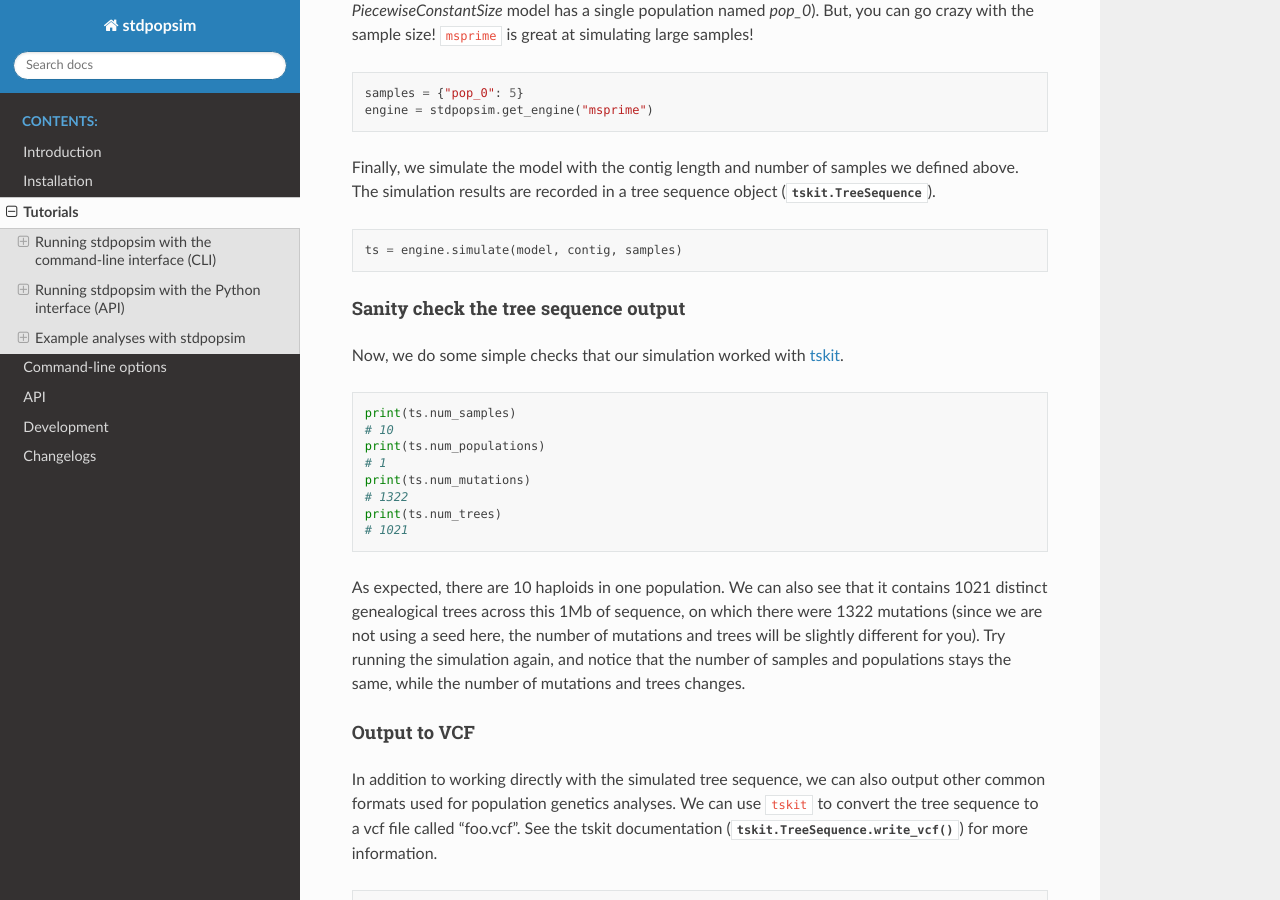
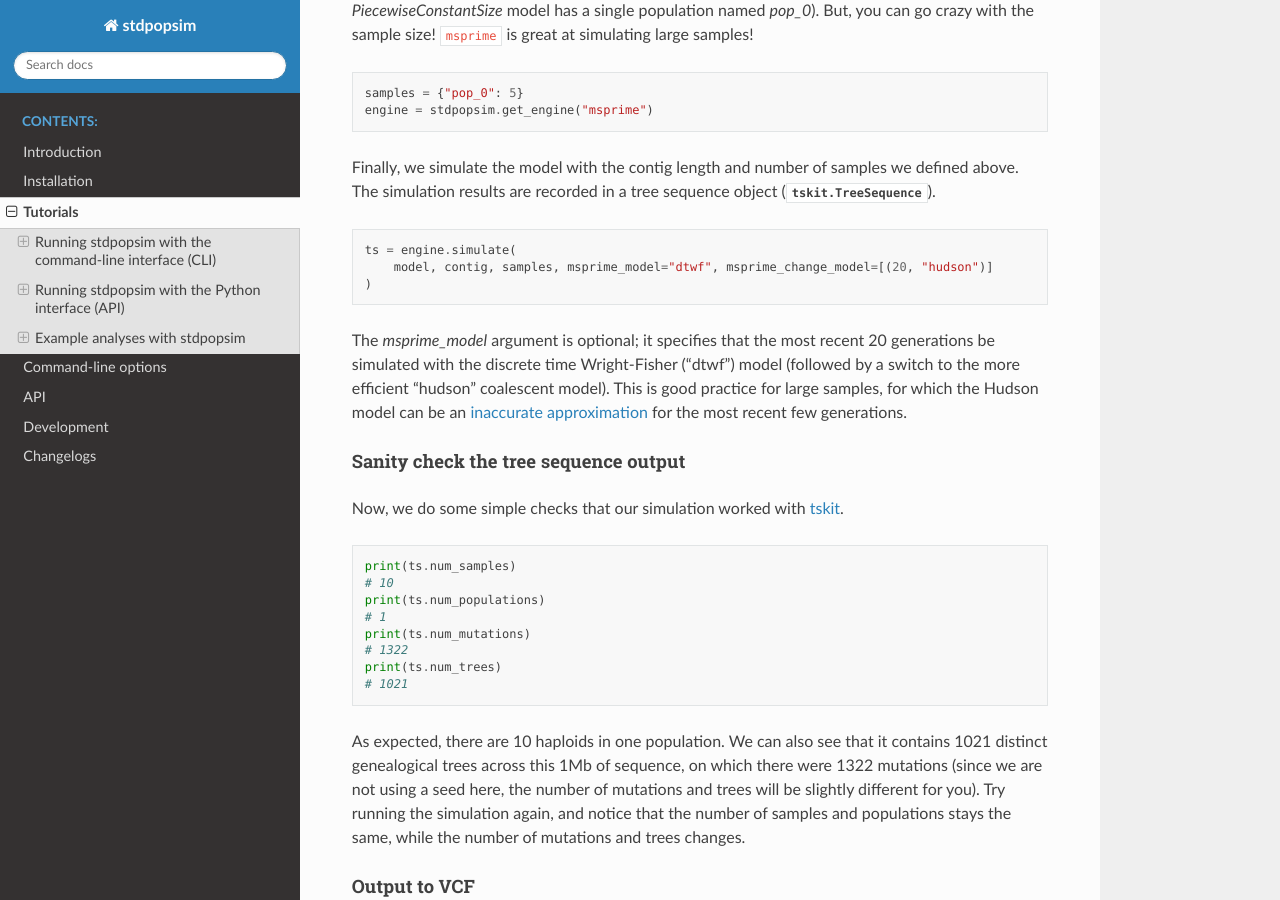
Before and after one commit to popsim-consortium/stdpopsim, a Sphinx documentation site: the page built from docs/tutorial.rst, in a window 1280 px wide and 900 px high, scrolled down 12065 px. Built offline with Sphinx 7.4.7 and the Read the Docs theme 3.1.0, drawn with Linux system fonts in a browser that asks for light colours; pages that are not in the unit, such as notebooks, are missing from menus.

Commit message:
Illustrate use of both dtwf and hudson msprime models (#1587)
* Illustrate use of both dtwf and hudson msprime models

```diff
--- a/docs/tutorial.rst
+++ b/docs/tutorial.rst
@@ -683,7 +683,16 @@ defined above. The simulation results are recorded in a tree sequence object
 
 .. code-block:: python
 
-    ts = engine.simulate(model, contig, samples)
+    ts = engine.simulate(
+        model, contig, samples, msprime_model="dtwf", msprime_change_model=[(20, "hudson")]
+    )
+
+The `msprime_model` argument is optional; it specifies that the most recent 20
+generations be simulated with the discrete time Wright-Fisher ("dtwf") model
+(followed by a switch to the more efficient "hudson" coalescent model). This is
+good practice for large samples, for which the Hudson model can be an
+`inaccurate approximation  <https://doi.org/10.1371/journal.pgen.1008619>`__
+for the most recent few generations.
 
 Sanity check the tree sequence output
 -------------------------------------
```
